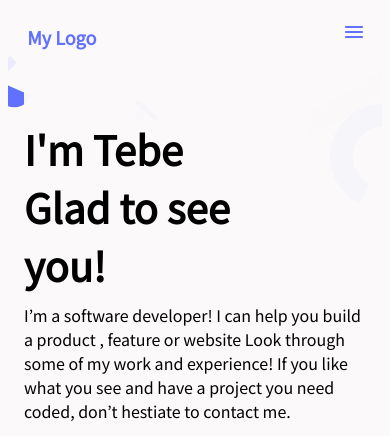
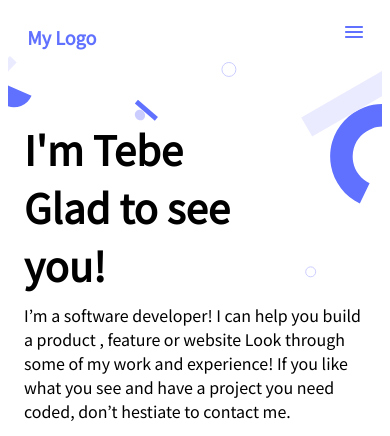
Before and after one commit to Booze33/My-Portfolio, a website: page index.html in a window 390 px wide. Shown: the top 436 px of the page. Drawn offline with Linux system fonts and the light colour scheme; a web font is replaced by a local one.

Commit message:
Made a change on the background color

```diff
--- a/style.css
+++ b/style.css
@@ -11,7 +11,7 @@
 @media screen and (max-width: 650px) {
  *, *::after, *::before {
     list-style: none;
-    background-color: hsla(0, 27%, 98%, 0.97);
+    background-color: transparent;
  }
 
 .header {
```
